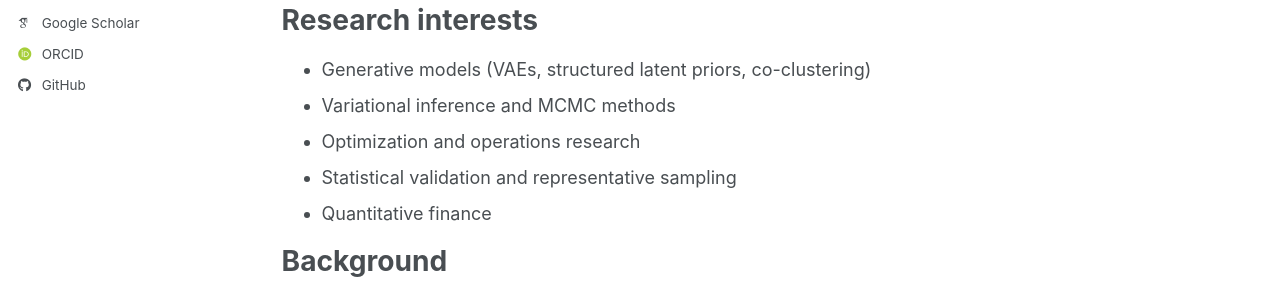
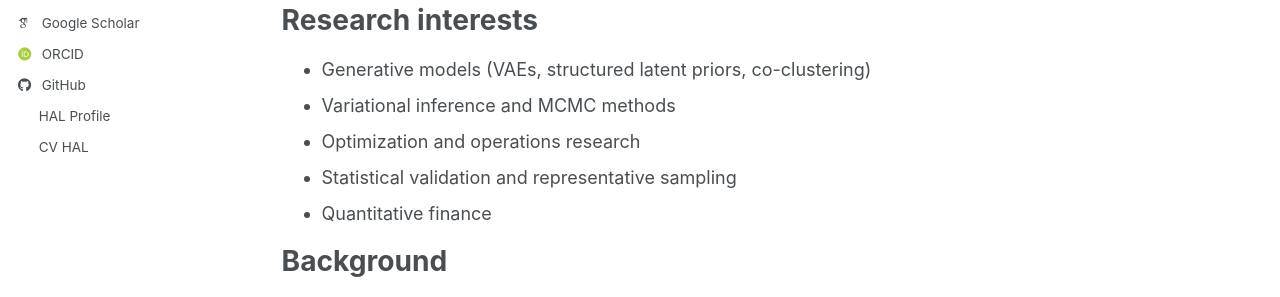
Before and after one commit to essalihanasse/essalihanasse.github.io, a Jekyll site: the page built from _pages/about.md, in a window 1280 px wide. Shown: the part 402-699 px from the top of the page. Built offline with Jekyll 4.4.1, drawn with Linux system fonts in a browser that asks for light colours; some web fonts are replaced; a script bundle is joined from its source files by our own code; library files that are not in the unit come from our copies.

Commit message:
Enhance author profile with HAL and CV links
Added links for HAL Profile and CV HAL if available.

```diff
--- a/_includes/author-profile.html
+++ b/_includes/author-profile.html
@@ -171,6 +171,15 @@
       {% if author.zhihu %}
       <li><a href="https://www.zhihu.com/people/{{ author.zhihu }}"><i class="fab fa-fw fa-zhihu icon-pad-right" aria-hidden="true"></i>Zhihu</a></li>
       {% endif %}
+          <!-- HAL Profile -->
+    {% if author.hal %}
+      <li><a href="{{ author.hal }}"><i class="fas fa-fw fa-academic-lines" aria-hidden="true"></i> HAL Profile</a></li>
+    {% endif %}
+
+    <!-- CV HAL -->
+    {% if author.cvhal %}
+      <li><a href="{{ author.cvhal }}"><i class="file-pdf fa-fw fas" aria-hidden="true"></i> CV HAL</a></li>
+    {% endif %}
     </ul>
   </div>
 </div>
```
